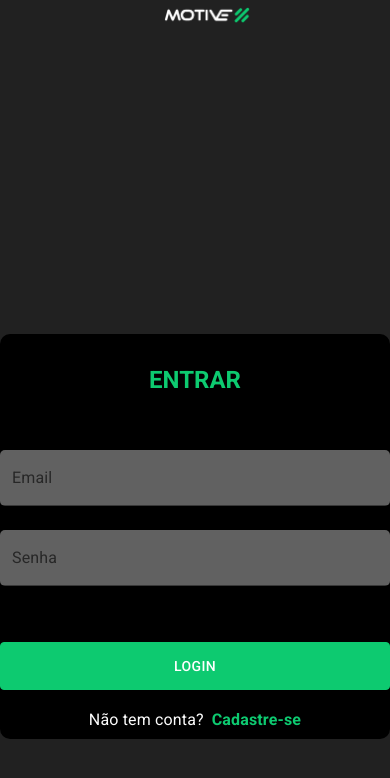
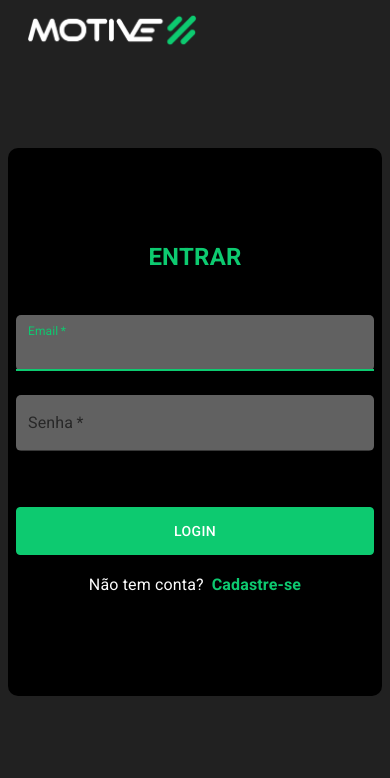
Before and after one commit to GrupoMotive/Motive, a React (Create React App) app: page /login in a window 390 px wide. Shown: the top 778 px of the page. Built offline with nearby package versions, Linux system fonts and the light colour scheme.

Commit message:
xs breakpoint style in login page

```diff
--- a/src/pages/login/Login.css
+++ b/src/pages/login/Login.css
@@ -8,7 +8,7 @@
 
 .box-login {
   width: 100%;
-
+  height: 100%;
   background-color: #000000;
   border-radius: 10px;
 }
--- a/src/pages/login/index.tsx
+++ b/src/pages/login/index.tsx
@@ -10,6 +10,7 @@ import { Flip, toast } from 'react-toastify'
 import logo from '../../assets/images/WhiteLogo-Motive.png'
 import backgroundImg from '../../assets/images/back.jpg'
 import './Login.css';
+import { Height } from '@material-ui/icons';
 
 type FormValues = {
   email: string
@@ -84,22 +85,44 @@ function Login() {
 
     }}>
       <Grid item sx={{
-        display: {
-          alignSelf: 'flex-start',
-          height: 20,
-        }
+        position: 'absolute',
+        top: 5,
+        left: 0,
+        height: { xs: 40, sm: 45, md: 64 }
       }} >
         <Link to='/'>
           <img src={logo} alt="Logo Motive" className='logo-login' />
         </Link>
       </Grid>
 
-      <Grid item xs={12} >
+      <Grid item xs={12} sx={{
+        px: { xs: 1 },
+        height: '65%'
+      }} >
 
-        <form onSubmit={handleSubmit(handleLogin)} className="box-login">
-          <Typography pt={4} pb={4} variant='h3' gutterBottom component='h3' align='center' sx={{ color: "#0DCA70", fontSize: "24px", fontWeight: 'bold', }}>ENTRAR</Typography>
-          <TextField {...register('email')} id='email' label='Email' variant='filled' name='email' margin='normal' color='green' fullWidth className='campo' inputProps={{ style: { color: "#efeeee" } }} />
-          <TextField {...register('senha')} id='senha' label='Senha' variant='filled' name='senha' margin='normal' type='password' color='green' fullWidth className='campo' inputProps={{ style: { color: "#efeeee" } }} />
+        <Box component="form" onSubmit={handleSubmit(handleLogin)} sx={{
+          width: '100%',
+          height: '100%',
+          display: 'flex',
+          flexDirection: 'column',
+          justifyContent: 'center',
+          backgroundColor: '#000000',
+          borderRadius: '10px',
+          px: { xs: 1 }
+        }}>
+          <Typography gutterBottom component='h3'
+            sx={{
+              textAlign: 'center',
+              mb: 3,
+              color: "#0DCA70",
+              fontSize: "24px",
+              fontWeight: 'bold',
+            }}>
+            ENTRAR
+          </Typography>
+
+          <TextField {...register('email')} id='email' label='Email' variant='filled' name='email' margin='normal' autoFocus required color='green' fullWidth className='campo' inputProps={{ style: { color: "#efeeee" } }} />
+          <TextField {...register('senha')} id='senha' label='Senha' variant='filled' name='senha' margin='normal' type='password' required color='green' fullWidth className='campo' inputProps={{ style: { color: "#efeeee" } }} />
           <Box marginTop={6} textAlign='center'>
             <Button type='submit' variant='contained' color='primary' className='botão-login' sx={{ backgroundColor: "#0DCA70", border: '1px solid #0DCA70', width: "100%", ":hover": { backgroundColor: "#000", border: '1px solid #0DCA70' } }}>
               Login
@@ -113,7 +136,7 @@ function Login() {
               </Link>
             </Box>
           </Box>
-        </form>
+        </Box>
 
       </Grid>
 
```
